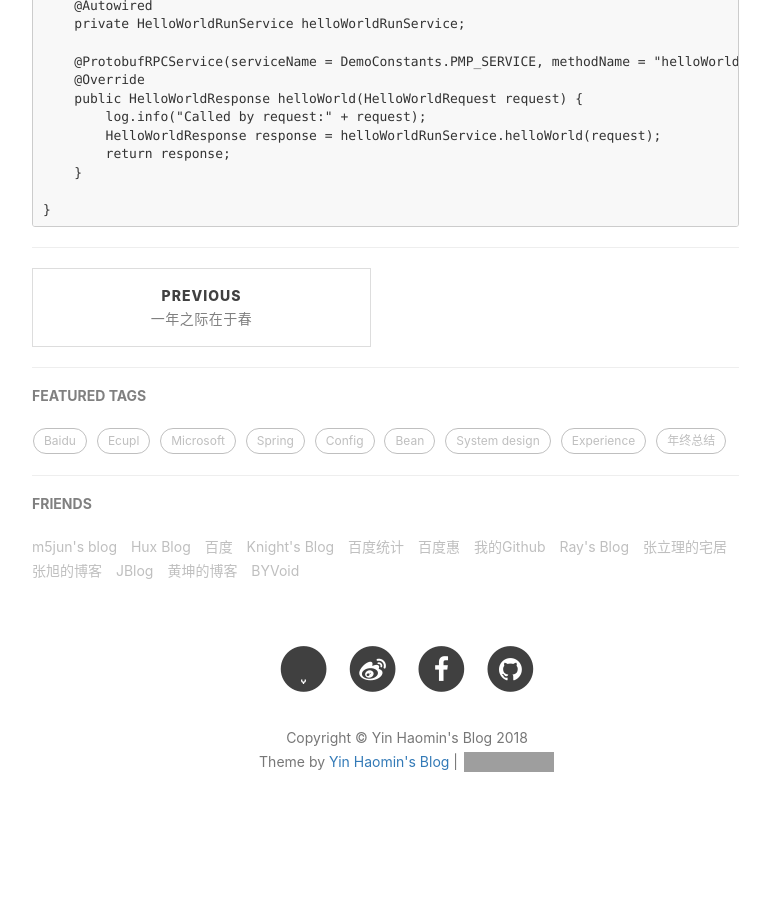
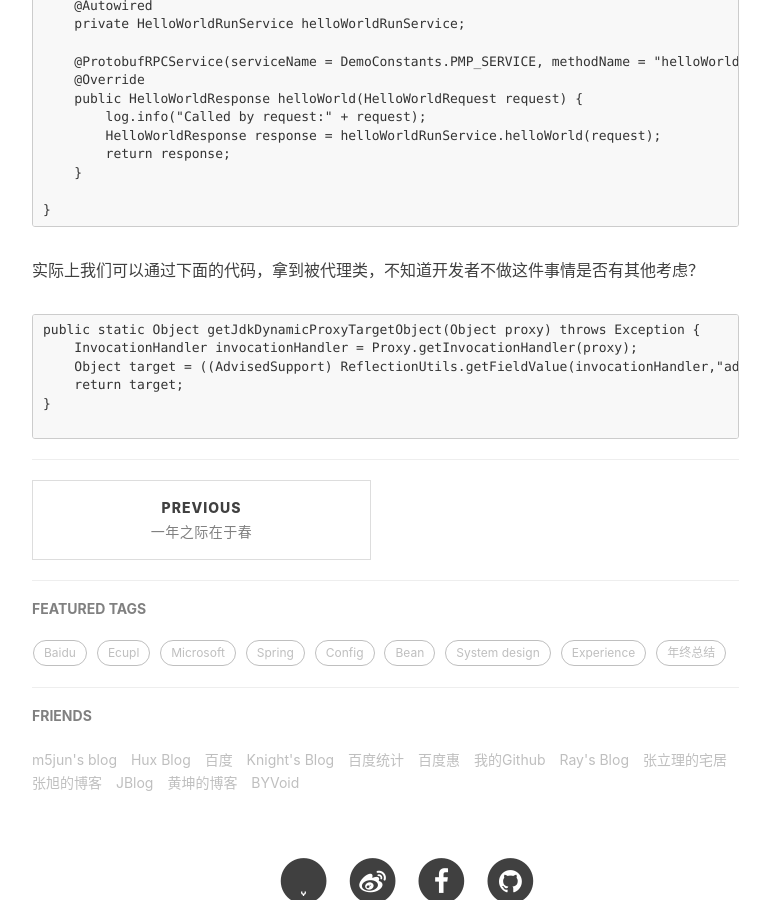
Before and after one commit to yinhaomin/yinhaomin.github.io, a Jekyll site: the page built from _posts/2018-03-06-关于Jprotobuf-rpc-socket的讨论.md, in a window 1280 px wide and 900 px high, scrolled down 1787 px. Shown: the whole window, without its empty margins (233-1003 px from the left). Built offline with Jekyll 4.4.1, drawn with Linux system fonts in a browser that asks for light colours; nearby versions of some CDN libraries; comment, search, counter and statistics services are not loaded; before the commit the page ends 2653 px from its top, so only the background shows below that; grey boxes are pictures that could not be loaded.

Commit message:
Update 2018-03-06-关于Jprotobuf-rpc-socket的讨论.md

````diff
--- a/_posts/2018-03-06-关于Jprotobuf-rpc-socket的讨论.md
+++ b/_posts/2018-03-06-关于Jprotobuf-rpc-socket的讨论.md
@@ -70,3 +70,13 @@ public class PmpServiceImpl implements PmpService {
 
 }
 ```
+
+实际上我们可以通过下面的代码，拿到被代理类，不知道开发者不做这件事情是否有其他考虑？<br>
+```
+public static Object getJdkDynamicProxyTargetObject(Object proxy) throws Exception {
+    InvocationHandler invocationHandler = Proxy.getInvocationHandler(proxy);
+    Object target = ((AdvisedSupport) ReflectionUtils.getFieldValue(invocationHandler,"advised")).getTargetSource().getTarget();
+    return target;
+}
+
+```
````
